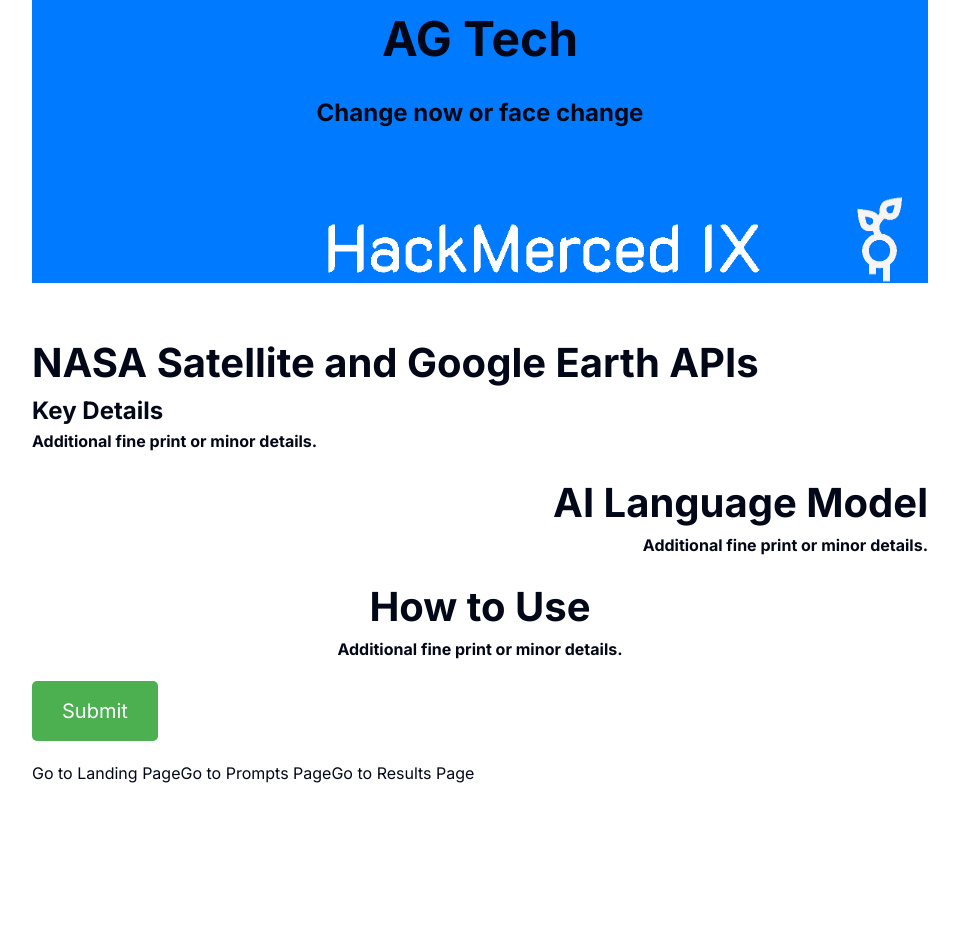
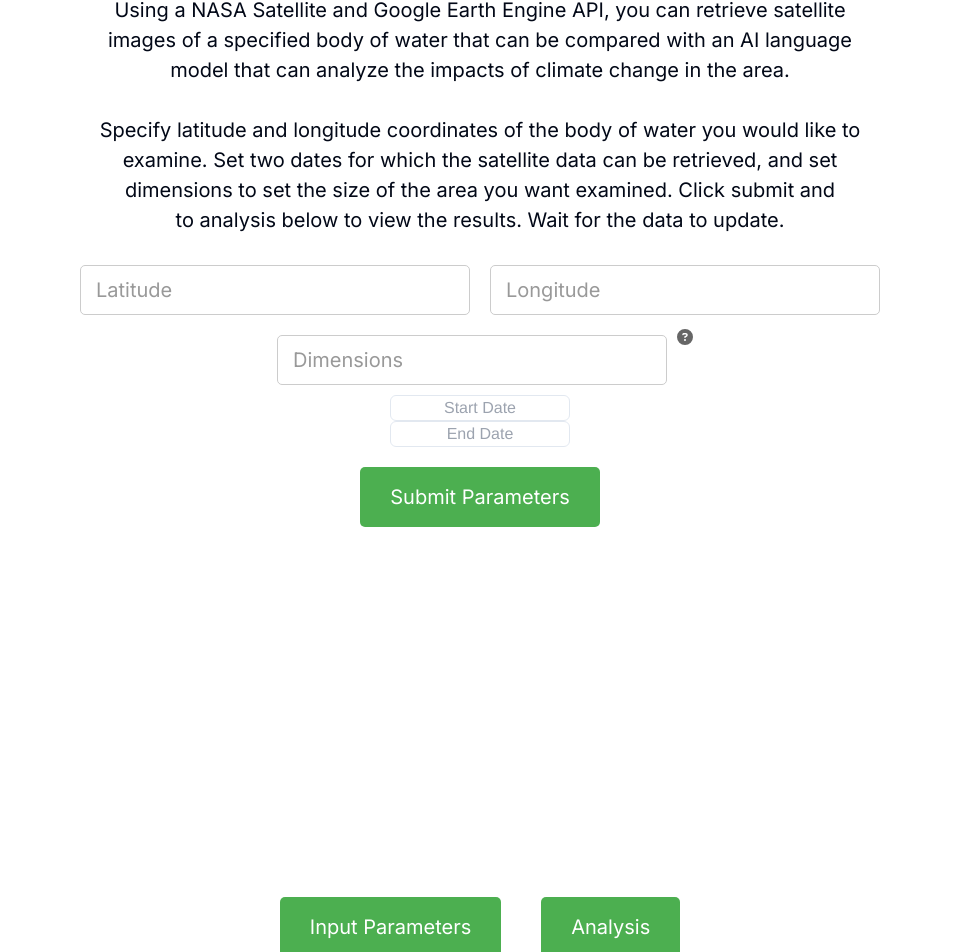
Before and after one commit to a1-Raza/Hack-Merced-Project, a Next.js app in the folder client/: page / in a window 1280 px wide. Shown: the part 217-1169 px from the top of the page, without its empty margins (160-1119 px from the left). Before the commit the page ends 1002 px from the top, so only its background shows below. Built offline with nearby package versions, Linux system fonts and the light colour scheme.

Commit message:
probably final commit

```diff
--- a/client/app/page.tsx
+++ b/client/app/page.tsx
@@ -5,12 +5,13 @@
 import PromptsPage from '@/components/prompts_page/page';
 import ResultsPage from '@/components/results_page/page';
 
+import "./pagebuttons.css"
+
 type PageName = 'landing' | 'prompts' | 'results';
-
 
 function Project() {
 
-    const [currentPage, setCurrentPage] = useState('landing');
+    const [currentPage, setCurrentPage] = useState('prompts');
     const changePage = (pageName: PageName) => {
         setCurrentPage(pageName);
     };
@@ -36,9 +37,12 @@
             {currentPageComponent}
 
             {/* Buttons to change pages */}
-            <button onClick={() => changePage('landing')}>Go to Landing Page</button>
-            <button onClick={() => changePage('prompts')}>Go to Prompts Page</button>
-            <button onClick={() => changePage('results')}>Go to Results Page</button>
+            <div id="centerPageButtons">
+
+            <button id="pageChangeButton" onClick={() => changePage('prompts')}>Input Parameters</button>
+            <button id="pageChangeButton" onClick={() => changePage('results')}>Analysis</button>
+            </div>
+
         </div>
     )
 }
--- /dev/null
+++ b/client/app/pagebuttons.css
@@ -0,0 +1,17 @@
+#pageChangeButton {
+    background-color: #4caf50;
+    color: white;
+    border: none;
+    padding: 15px 30px;
+    text-align: center;
+    text-decoration: none;
+    font-size: 20px;
+    border-radius: 5px;
+    cursor: pointer;
+    transition: background-color 0.3s ease, transform 0.3s ease;
+    margin: 20px;
+  }
+
+#centerPageButtons{
+    text-align: center;
+}
--- a/client/components/landing_page/landing.css
+++ b/client/components/landing_page/landing.css
@@ -65,13 +65,15 @@
     align-content: center;
 }
 #Nasaexplaining{
+    margin-left: 10px;
+    margin-right: 1000px;
     text-align: left;
     font-size: 40px;
     font-weight: bold;
     margin-top:50px;
 }
 #AItalk{
-    text-align: right;
+    text-align: center;
     font-size: 40px;
     font-weight: bold;
     margin-top:20px;
--- a/client/components/landing_page/page.tsx
+++ b/client/components/landing_page/page.tsx
@@ -1,8 +1,11 @@
 "use client";
-import React from 'react';
+import React, {useState} from 'react';
 import "./landing.css"; // Ensure this is the correct path to your CSS file
 
+
+
 export default function LandingPage() {
+
 
   function animateButton() {
     const button = document.getElementById('promptSubmit');
@@ -12,6 +15,7 @@
         button.style.animation = '';
       }, 500);
     }
+
   };
 
 
@@ -35,12 +39,14 @@
       </div>
 
       <div id="Nasaexplaining">
+        <div id="nasatextcenter">
           <section className="APIs-used">
             <h3>NASA Satellite and Google Earth APIs</h3>
             {/* Adjusted the fontSize to a more reasonable value */}
             <h4 style={{ fontSize: '24px' }}>Key Details</h4>
             <p style={{ fontSize: '16px' }}>Additional fine print or minor details.</p>
           </section>
+        </div>
       </div>
 
       <div id="AItalk">
@@ -59,9 +65,7 @@
         </section>
       </div>
 
-      <div>
-        <button id="startButton" type="submit" onClick={animateButton}>Submit</button>
-      </div>
+
     </>
   );
 }
--- a/client/components/prompts_page/page.tsx
+++ b/client/components/prompts_page/page.tsx
@@ -50,6 +50,13 @@
             </header>
             <div>
                 <div id="promptText" className="prompt-text">Enter Coordinates</div>
+                <div id="promptDescText">Using a NASA Satellite and Google Earth Engine API, you can retrieve satellite<br/>
+                images of a specified body of water that can be compared with an AI language<br/>
+                model that can analyze the impacts of climate change in the area.<br/><br/>
+                Specify latitude and longitude coordinates of the body of water you would like to<br/>
+                examine. Set two dates for which the satellite data can be retrieved, and set<br/>
+                dimensions to set the size of the area you want examined. Click submit and<br/>
+                to analysis below to view the results. Wait for the data to update.</div>
                 <form id="promptForm" style={{ marginBottom: "350px" }}>
                     <div className="input-group">
                         <input id="latitudeInput" className="promptInput" type="text" name="latitude" placeholder="Latitude" value={latitude} onChange={(e) => setLatitude(e.target.value)} required />
@@ -60,7 +67,7 @@
                         <div className="info-icon" onMouseEnter={() => setShowInfo(true)} onMouseLeave={() => setShowInfo(false)}>
                             <FontAwesomeIcon icon={faQuestionCircle} />
                             <div className={`info-box ${showInfo ? 'active' : ''}`}>
-                                <p>The dimensions are counted in degrees, the default is 0.01. One degree is about 70 miles.</p>
+                                <p>The dimensions are counted in degrees, the default is 0.10. One degree is about 70 miles.</p>
                             </div>
                         </div>
                     </div>
@@ -78,7 +85,7 @@
                         placeholderText="End Date"
                         className="rounded-md border custom-datepicker"
                     />
-                    <button id="promptSubmit" type="button" onClick={animateButton}>Submit</button>
+                    <button id="promptSubmit" type="button" onClick={animateButton}>Submit Parameters</button>
                 </form>
                 <div id="promptList" className="chat-container">
                     {/* Prompt list will be displayed here */}
--- a/client/components/prompts_page/prompts.css
+++ b/client/components/prompts_page/prompts.css
@@ -33,6 +33,12 @@
     text-align: center;
     font-size: 48px;
     font-weight: bold;
+    margin-top: 20px;
+}
+
+#promptDescText {
+    text-align: center;
+    font-size: 20px;
     margin-top: 20px;
 }
 
--- a/client/components/results_page/page.tsx
+++ b/client/components/results_page/page.tsx
@@ -74,9 +74,7 @@
           <div id="gptOutput">
             { receivedDataJson.text || 'Loading...'} {/* Display loading text while waiting for response */}
           </div>
-          <form id="buttonPositioning">
-            <button id="buttonSubmit" type="submit" onClick={animateButton}>Analyze Again</button>
-          </form>
+
         </div>
       </div>
     </>
--- a/client/components/results_page/results.css
+++ b/client/components/results_page/results.css
@@ -88,7 +88,7 @@
 #gptOutput {
     margin: 20px 5px 0px 5px;
     width: 400px;
-    height: 425px;
+    height: 525px;
 }
 
 #buttonPositioning {
```
Lines whose indentation alone changed are shown as unchanged.
